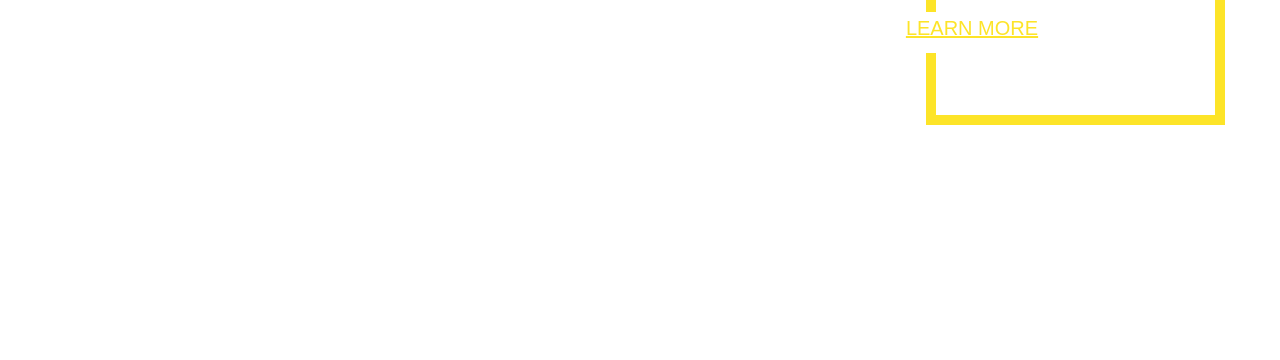
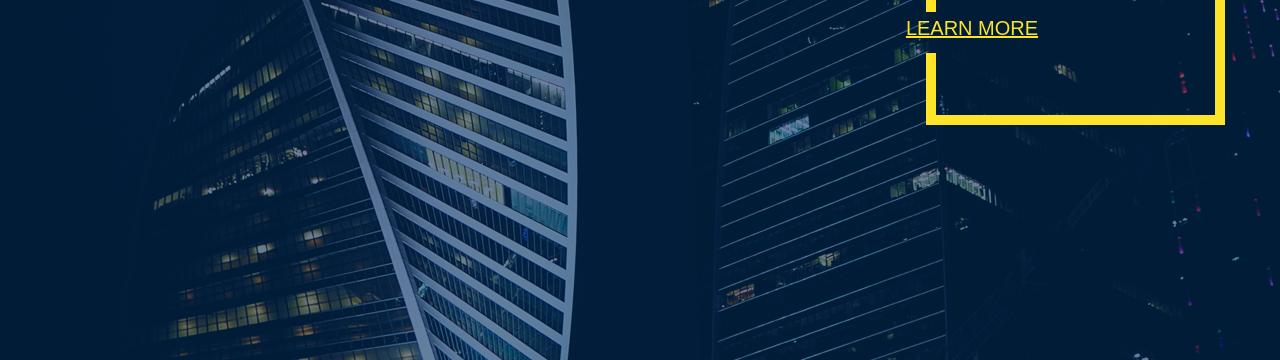
Before and after one commit to MikeKhimenko/logika, a plain HTML site: page index.html in a window 1280 px wide. Shown: the part 536-896 px from the top of the page. Drawn offline with Linux system fonts and the light colour scheme.

Commit message:
Update styles.css

```diff
--- a/styles/styles.css
+++ b/styles/styles.css
@@ -19,7 +19,7 @@ body{
     float:right;
 }
 .page1, .page_flex{
-    background: url('resources/bg1.png') no-repeat center top;
+    background: url('../resources/bg1.png') no-repeat center top;
     background-size: cover;
     height:896px;
     font-family: 'Montserrat Bold', sans-serif;
```
